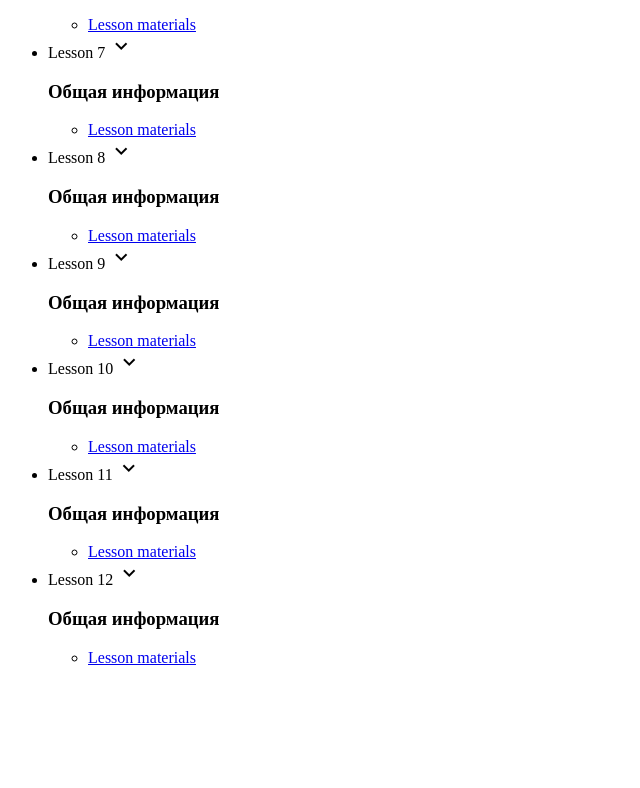
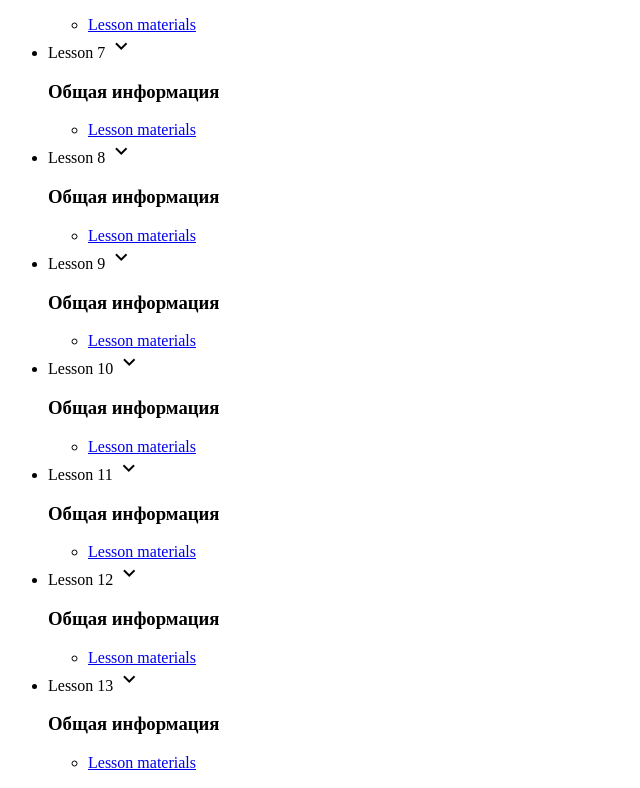
Before and after one commit to serhioses/FE19-1, a website: page index.html in a window 1280 px wide. Shown: the part 8689-9477 px from the top of the page, without its empty margins (0-640 px from the left). Before the commit the page ends 9372 px from the top, so only its background shows below. Drawn offline with Linux system fonts and the light colour scheme; files that its build step writes are made by us from their sources; files whose address does not match are found by name.

Commit message:
js lesson 13

```diff
--- a/index.html
+++ b/index.html
@@ -1023,6 +1023,17 @@
             </ul>
           </div>
         </li>
+        <li>
+          <div class="collapsible-header">Lesson 13 <i class="small material-icons">keyboard_arrow_down</i></div>
+          <div class="collapsible-body">
+            <h3>Общая информация</h3>
+            <ul class="collection">
+              <li class="collection-item">
+                <a href="javascript/lesson-13">Lesson materials</a>
+              </li>
+            </ul>
+          </div>
+        </li>
       </ul>
     </div>
 
```
Also changed, not shown: public/views/javascript/lesson-13/index.html (added, +14 -0 lines), public/views/javascript/lesson-13/js/script.js (added, +182 -0 lines).
